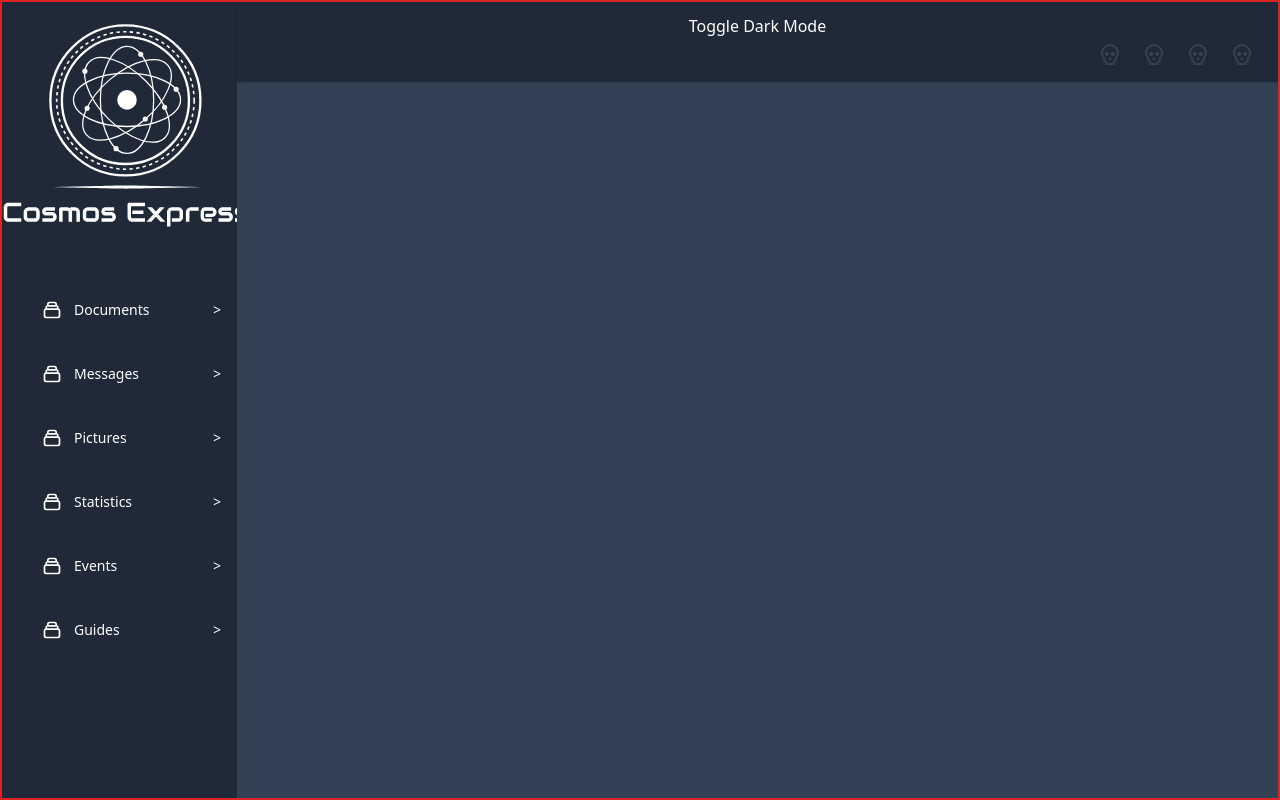
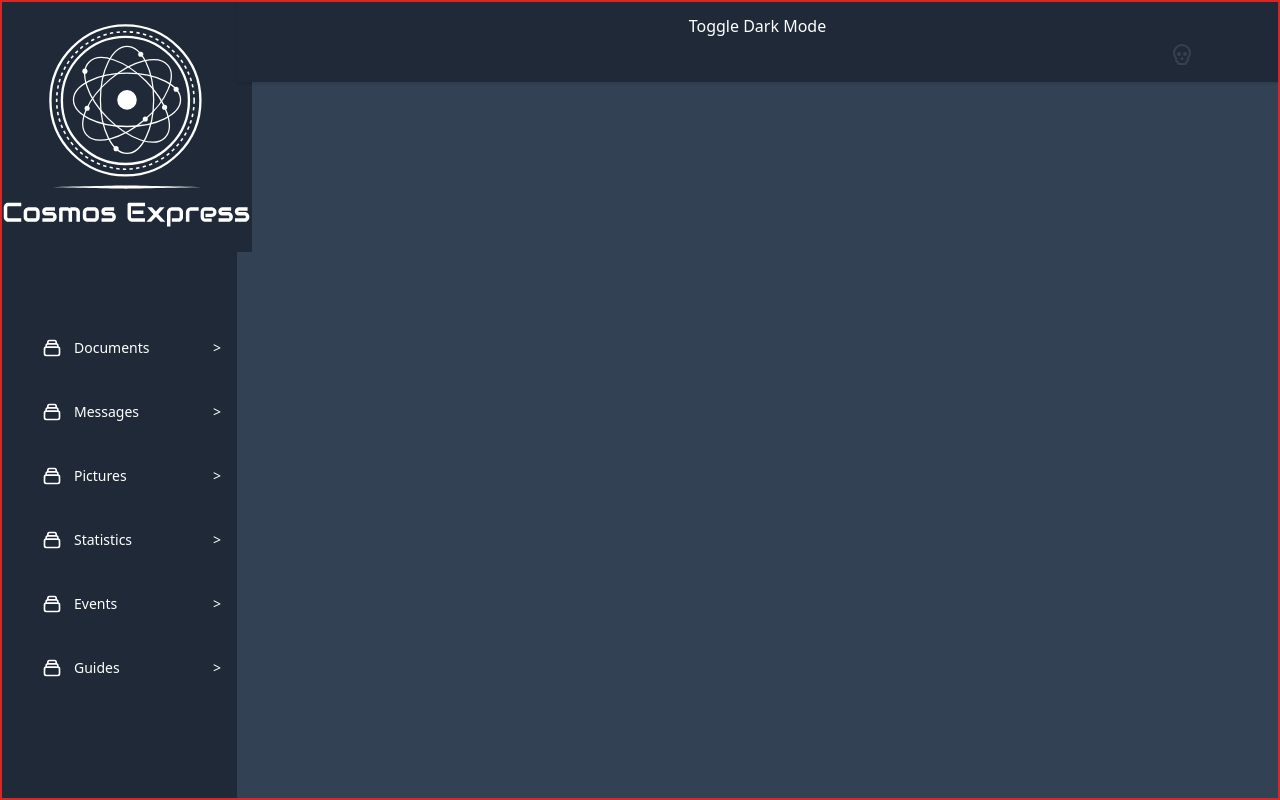
Before and after one commit to paleaura01/cosmosexpresssvelteold, a SvelteKit app: page / in a window 1280 px wide. Built offline with nearby package versions, Linux system fonts and the light colour scheme; what tailwindcss-dark-mode would draw is missing.

Commit message:
Fixed scrollbar behavior in light/dark mode

```diff
--- a/src/app.css
+++ b/src/app.css
@@ -1,3 +1,15 @@
 @tailwind base;
 @tailwind components;
 @tailwind utilities;
+
+
+/* For Webkit-based browsers (Chrome, Safari and Opera) */
+.scrollbar-hide::-webkit-scrollbar {
+    display: none;
+}
+
+/* For IE, Edge and Firefox */
+.scrollbar-hide {
+    -ms-overflow-style: none;  /* IE and Edge */
+    scrollbar-width: none;  /* Firefox */
+}
--- a/src/dashboard/sidenavigation/sidenav.svelte
+++ b/src/dashboard/sidenavigation/sidenav.svelte
@@ -1,27 +1,23 @@
 <script>
-
   import SidenavItems from './sidenavitems.svelte';
   import SidenavHeader from './sidenavheader.svelte';
 
   const style = {
     mobilePosition: {
       left: 'left-0',
-			right: 'right-0'
+      right: 'right-0',
     },
     close: `hidden`,
     container: `pb-32 lg:pb-6`,
     open: `absolute w-8/12 z-40 sm:w-5/12`,
-		default: `bg-white shadow h-screen top-0 lg:block lg:relative lg:w-64 lg:z-auto`
+    default: `bg-white shadow h-screen top-0 lg:block lg:relative lg:w-64 lg:z-auto`,
   };
-
 </script>
 
-<aside
-
->
+<aside>
   <div class={style.container}>
-		<SidenavHeader />
-		<SidenavItems />
+    <div class='z-50 fixed bg-white dark:bg-gray-800'><SidenavHeader /></div>
+    <div class='z-10 overflow-hidden py-72'><SidenavItems /></div>
   </div>
 </aside>
 
--- a/src/dashboard/sidenavigation/sidenavheader.svelte
+++ b/src/dashboard/sidenavigation/sidenavheader.svelte
@@ -3,7 +3,7 @@
   let isDm = getContext('isDm');
 </script>
 
-<div>
+<div class='overflow-hidden'>
   <svg
     width="250"
     height="250"
--- a/src/dashboard/topnavigation/topnav.svelte
+++ b/src/dashboard/topnavigation/topnav.svelte
@@ -15,13 +15,13 @@
 					<Skull />
 				</a>
 				<a href="/" class="block pr-5">
-					<Skull />
+					<!-- <Skull /> -->
 				</a>
 				<a href="/" class="block pr-5 relative">
-					<Skull />
+					<!-- <Skull /> -->
 				</a>
 				<a href="/" class="block relative">
-					<Skull />
+					<!-- <Skull /> -->
 				</a>
 			</div>
 		</div>
--- a/src/routes/+page.svelte
+++ b/src/routes/+page.svelte
@@ -17,7 +17,7 @@
 <div class="h-screen overflow-y-hidden" class:dark={isDm}>
   <div class="flex h-full  dark:bg-gray-800 border-red-600 border-2">
 
-    <div class="w-72 h-full dark:text-white dark:bg-gray-800 z-40 overflow-y-auto overflow-x-hidden" >
+    <div class="w-72 h-full dark:text-white dark:bg-gray-800 z-40 overflow-y-auto overflow-x-hidden scrollbar-hide" >
       <SideNavigation/>
     </div>
     <div class="flex flex-col w-full">
```
Lines whose indentation alone changed are shown as unchanged.
